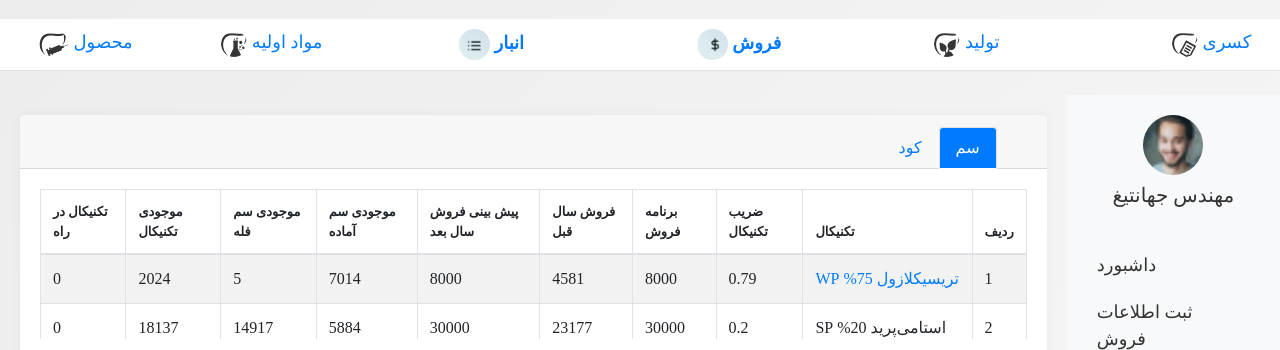
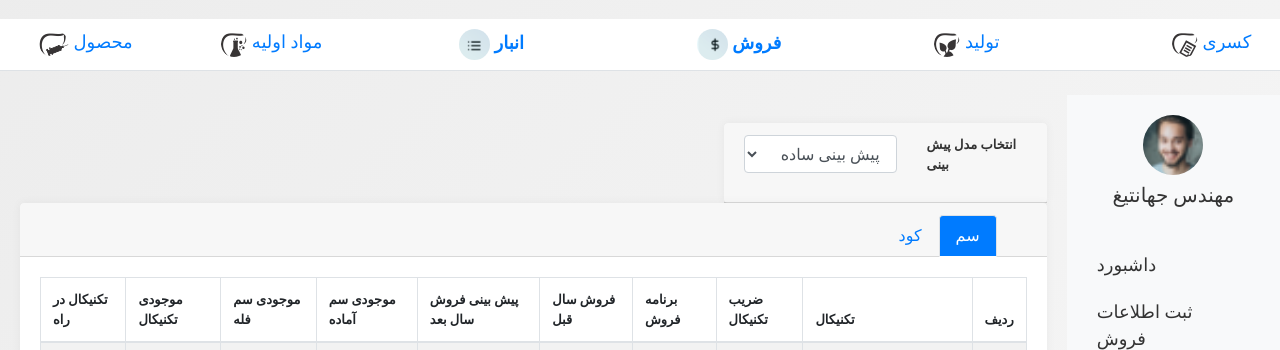
Before and after one commit to Faragaam/towlid_prototype, a plain HTML site: page salesPredict.html in a window 1280 px wide. Shown: the part 103-453 px from the top of the page. Drawn offline with nearby package versions, Linux system fonts and the light colour scheme.

Commit message:
Update salesPredict.html

```diff
--- a/salesPredict.html
+++ b/salesPredict.html
@@ -4,7 +4,7 @@
 <head>
     <meta charset="UTF-8">
     <meta name="viewport" content="width=device-width, initial-scale=1.0">
-    <title>Dashboard</title>
+    <title>پیش بینی فروش</title>
     <link href="https://stackpath.bootstrapcdn.com/bootstrap/4.5.2/css/bootstrap.min.css" rel="stylesheet">
     <style>
         body {
@@ -145,7 +145,7 @@
 
         </br>
        <!-- Main Content Row-->
-        <div class="row">
+        <div class="row mt-sm-0">
           <!-- Sidebar -->
             <nav class="col-md-2 d-none d-md-block sidebar">
                 <div class="sidebar-sticky">
@@ -177,8 +177,31 @@
                 </div>
             </nav>
 
-            <!-- Main content -->
+           <!-- Main content -->
             <main class="col-md-10 main-content">
+
+                 <!--Add a new Row for predict model selection-->
+            <div class="row mt-0" style="font-size:small; font-family: 'B Nazanin'">
+                  <div class="col-4 mt-2">
+                      <div class="card mb-0">
+                           <div class="card-header">
+                            <div class="row">
+                                <div class="col-5">
+                                    <p class="font-weight-bold float-left">انتخاب مدل پیش بینی</p>
+                                </div>
+                                <div class="col-7">
+                                    <select class="form-control">
+                                        <option value="month">پیش بینی ساده </option>
+                                        <option value="year">رگرسیون خطی</option>
+                                        <option value="season">یادگیری عمیق LSTM</option>
+                                    </select>
+                                </div>
+                            </div>
+                        </div>
+                      </div>
+                  </div>
+              </div>
+
                 <!-- THE Up Row Contain -->
               <div class="row mt-sm-0">
                     <!-- The List of Technical and sails in year-->
```
